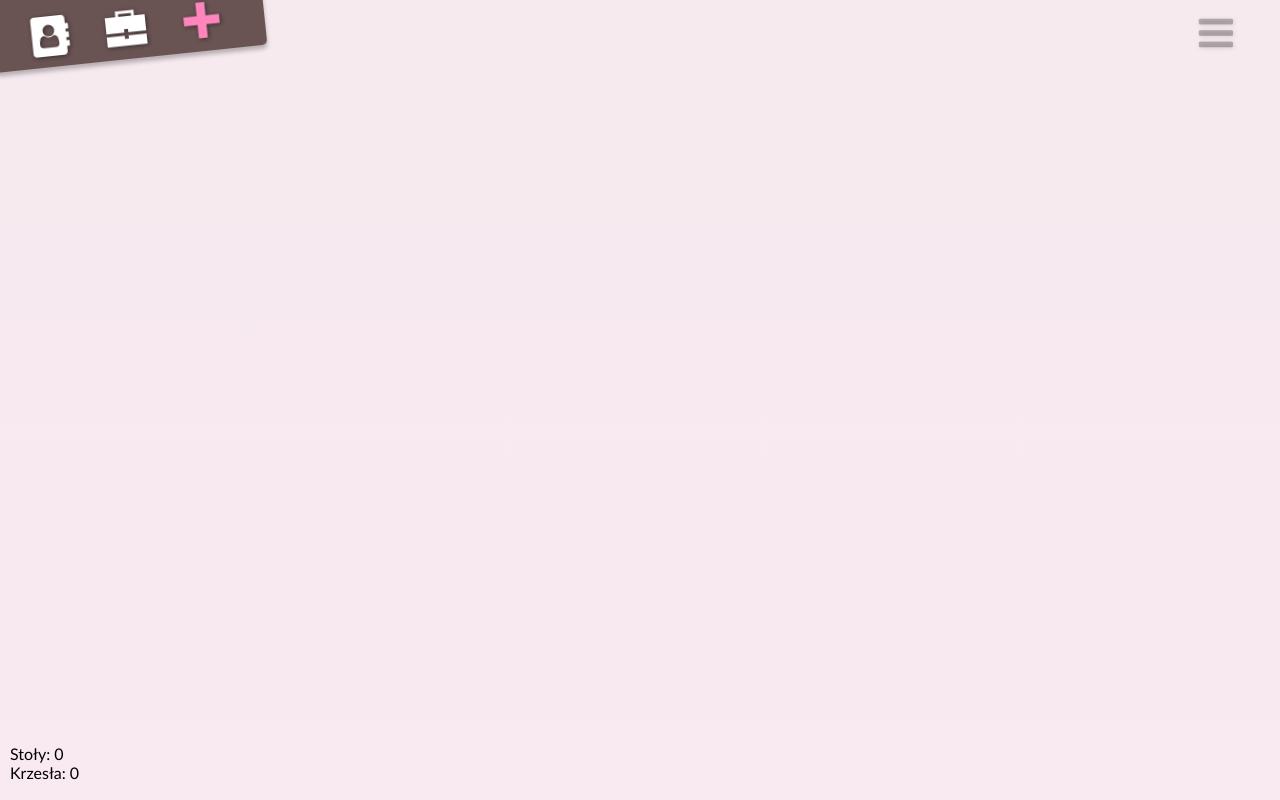
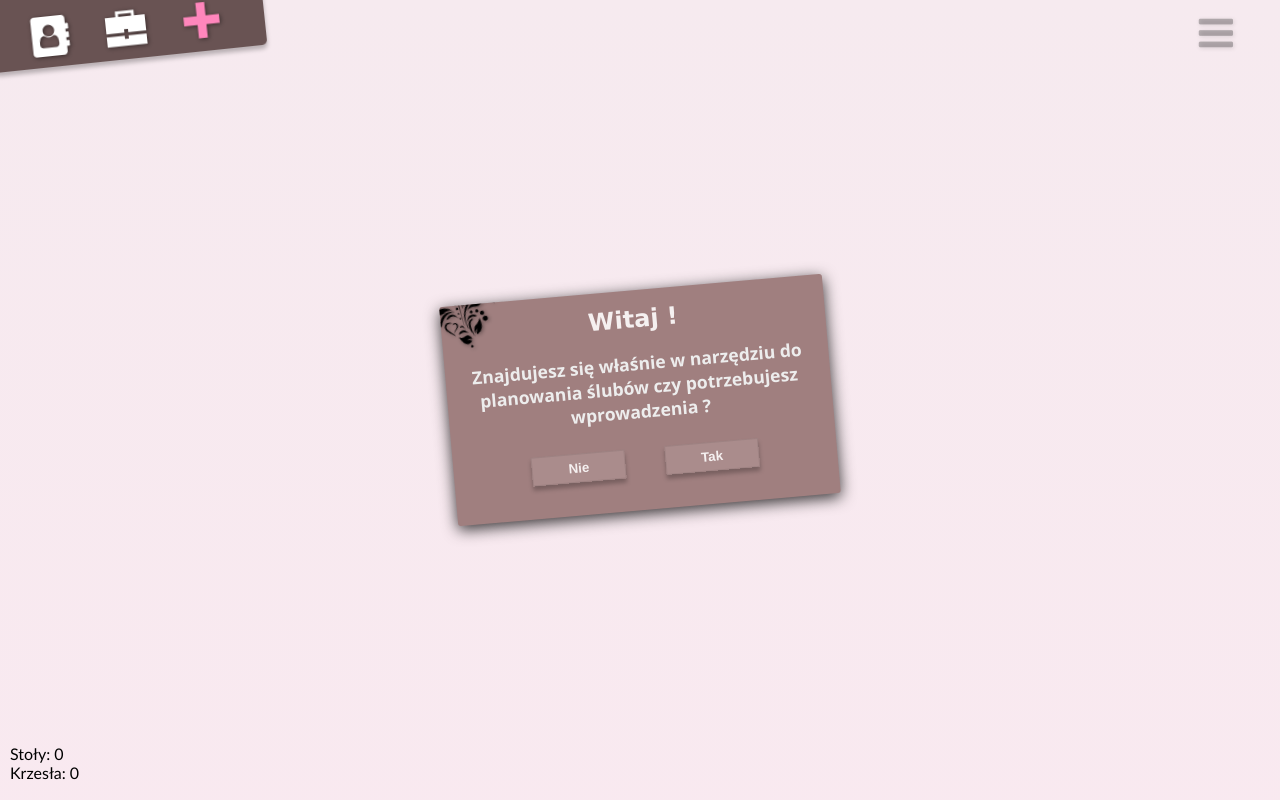
Before and after one commit to MateuszRak0/Guest-seating-planner, a plain HTML site: page index.html in a window 1280 px wide. Drawn offline with Linux system fonts and the light colour scheme.

Commit message:
Update planner-styles.css

```diff
--- a/css/planner-styles.css
+++ b/css/planner-styles.css
@@ -575,7 +575,7 @@ input{
 }
 
 /* Widgets */
-.blocker{
+#blocker{
     position: fixed;
     z-index: 0;
     opacity: 0;
@@ -586,12 +586,12 @@ input{
     display: flex;
     justify-content: center;
     align-items: center;
-    background-color: rgba(210, 123, 161, 0.2);
+    background-color: rgba(216, 108, 155, 0.3);
+    transition: all .5s linear;
 }
 
-.blocker.active{
+#blocker.active{
     z-index: 50;
-    transition: all .5s linear;
     opacity: 1;
 }
 
@@ -614,23 +614,39 @@ input{
 }
 
 .widget{
-    position: absolute;
+    transition: opacity 2s linear;
+    position: fixed;
+    display: flex;
+    justify-content: center;
+    align-content: center;
+    align-items: center;
+    left: 0;
+    top: 0;
+    width: 100%;
+    height: 100%;
     box-shadow: 0px 4px 4px 0px rgba(0, 0, 0, 0.25);
+    transition: opacity .4s linear, visibility 2s linear;
     opacity: 0;
     visibility: hidden;
+
 }
 
 .widget.active{
     visibility: visible;
-    transition: all .3s linear;
     opacity: 1;
+    z-index: 100;
 }
 
 .widget-medium{
+    box-sizing: border-box;
+    position: relative;
     width: 30%;
+    min-width: 220px;
     font-size: 1.1rem;
     color: var(--text02);
     height: fit-content;
+    max-height: 60vh;
+    overflow-y: auto;
     padding: 15px 25px;
     transform: rotate(-5deg);
     text-align: center;
@@ -639,6 +655,7 @@ input{
     background: #A07F7F;
     box-shadow: 0px 4px 15px 0px rgba(0, 0, 0, 0.79);
     border-radius: 3px;
+    overflow-x: visible;
 }
 
 #loading-window progress{
@@ -680,31 +697,46 @@ progress {
 .widget-medium img{
     position: absolute;
     width: 30%;
-    left: -5%;
-    top: -15%;
+    right: 80%;
+    bottom: 80%;
     filter: drop-shadow(1px 1px 2px #00000073);
     transform: rotate(-10deg);
 }
 
-#msg-box button{
+#msg-box .some-space button{
     border: none;
     background-color: rgba(255, 255, 255, 0.1);
     padding: 6px ;
     box-shadow: 0px 4px 4px 0px rgba(0, 0, 0, 0.25);
     color: var(--text01);
     width: 35%;
+    min-width: fit-content;
     font-weight: 600;
     border: 1px solid rgba(50, 47, 47, 0.1);
     transition: all .4s linear;
+    margin: 8px;
 }
 
-#msg-box button:hover{
+#msg-box .some-space button.hidden{
+    max-width: 0px !important;
+    max-height: 0px !important;
+    padding: 0 !important;
+    visibility: hidden;
+    margin: 0 auto !important;
+}
+
+#msg-box .some-space button:hover{
     transform: scale(1.05);
     color: #ffdde9;
 }
 
-#msg-box button:active{
+#msg-box .some-space button:active{
     transform: scale(.95);
+}
+
+#msg-box .some-space{
+    justify-content: space-around !important;
+    flex-wrap: wrap-reverse;
 }
 
 .some-space{
@@ -780,7 +812,41 @@ progress {
 
 .vertical-list::-webkit-scrollbar-thumb{
     appearance: none;
-    background-color: var(--bg03);
+    background-color: var(--bg04);
+    border:2px solid transparent;
+    border-radius: 10px;
+}
+
+.widget-medium::-webkit-scrollbar{
+    appearance: none;
+    background: var(--bg03);
+    border-radius: 15px;
+    max-width: 12px !important;
+    max-height: 12px !important;
+}
+
+.widget-medium::-webkit-scrollbar-corner{
+    appearance: none;
+    background: var(--bg03);
+    max-width: 12px !important;
+    max-height: 12px !important;
+}
+
+.widget-medium::-webkit-scrollbar-track{
+    appearance: none;
+    background: var(--bg03);
+    max-width: 12px !important;
+    max-height: 12px !important;
+}
+
+.widget-medium::-webkit-scrollbar-track-piece{
+    appearance: none;
+    background-color:transparent;
+}
+
+.widget-medium::-webkit-scrollbar-thumb{
+    appearance: none;
+    background-color: var(--action01);
     border:2px solid transparent;
     border-radius: 10px;
 }
```
